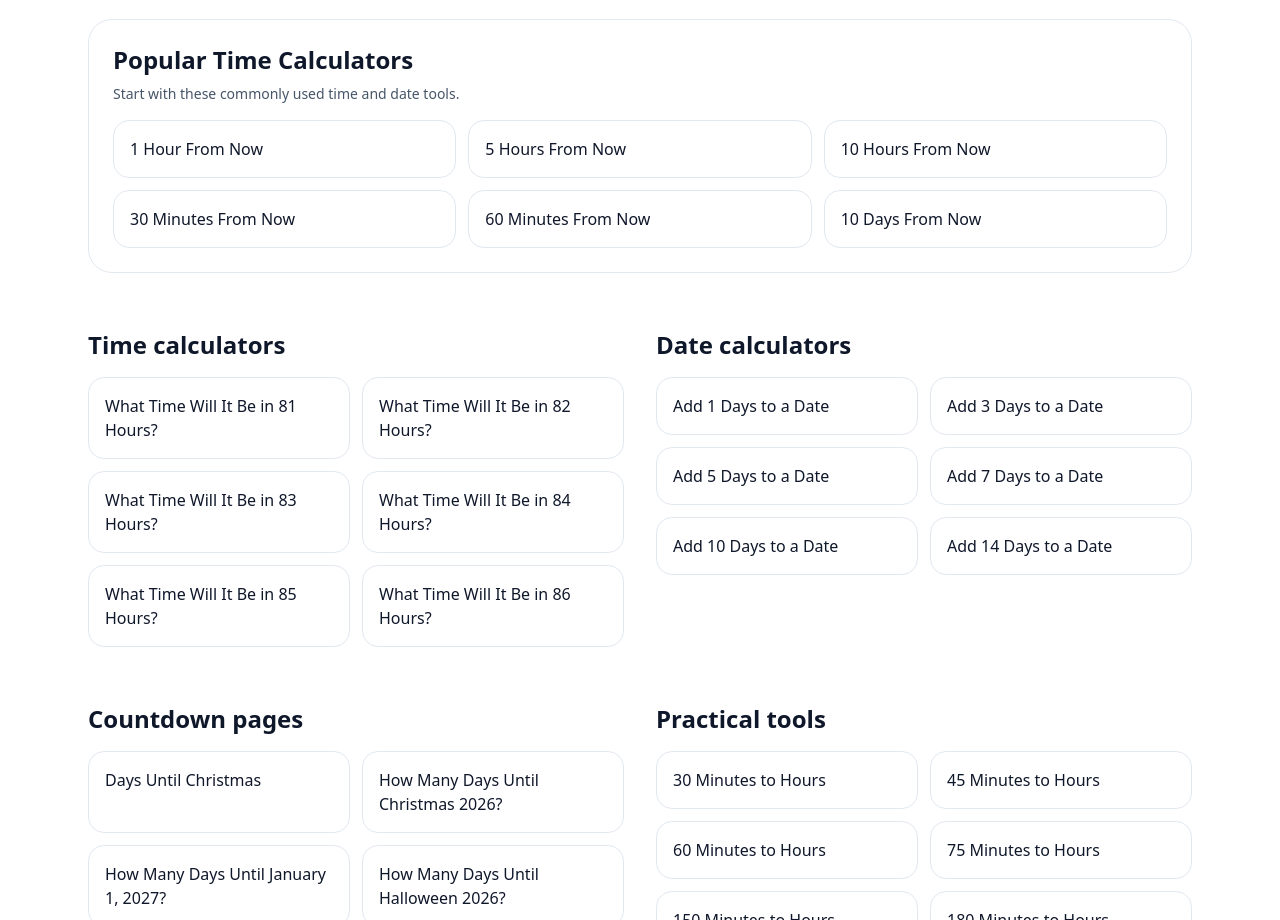
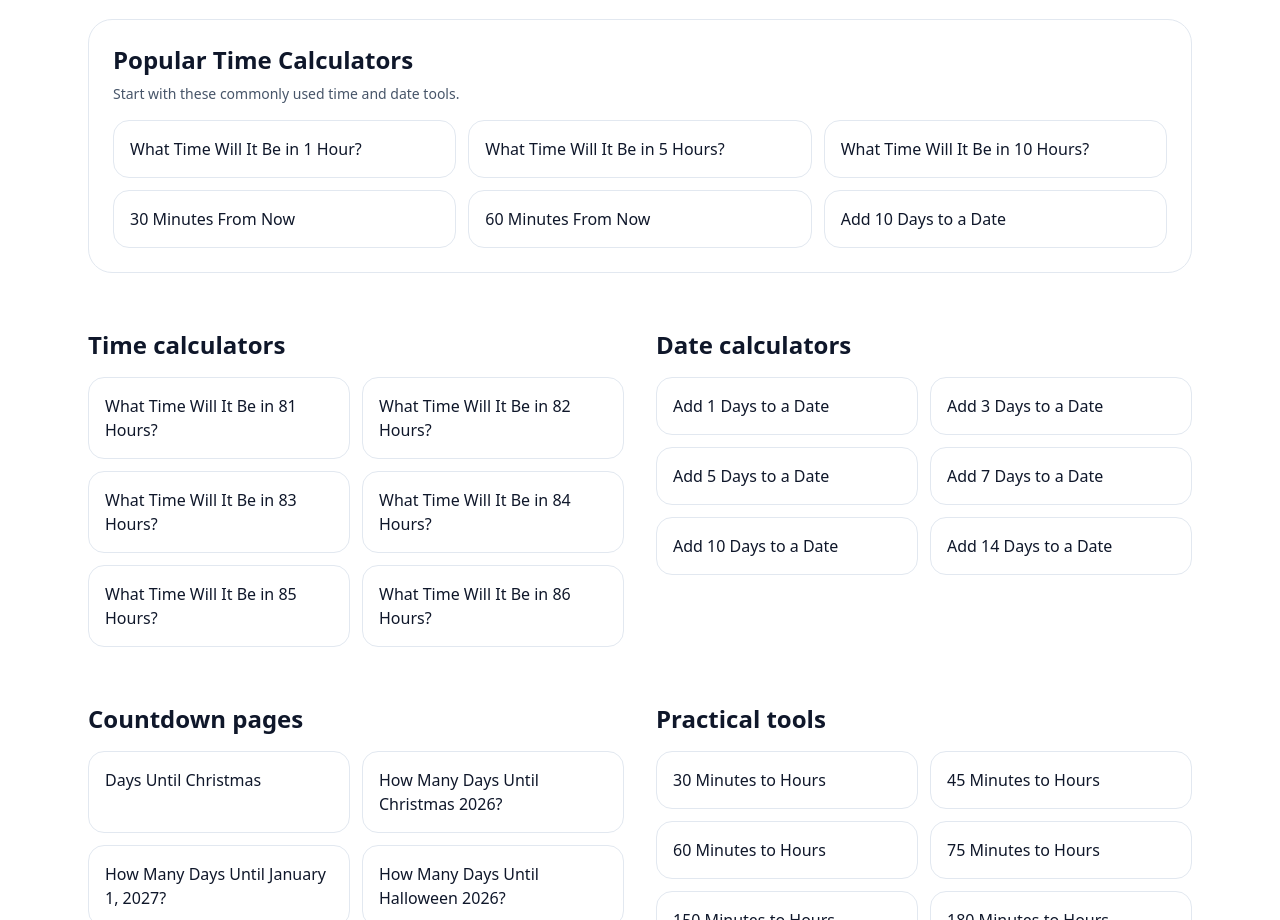
Before and after one commit to Texasguy817/datetimecalchub, a Next.js app: page / in a window 1280 px wide. Shown: the part 1400-2320 px from the top of the page. Built offline with nearby package versions, Linux system fonts and the light colour scheme.

Commit message:
Add files via upload

```diff
--- a/app/page.tsx
+++ b/app/page.tsx
@@ -57,12 +57,12 @@ export default function HomePage() {
             <h2 className="text-2xl font-bold">Popular Time Calculators</h2>
             <p className="mt-2 text-sm text-slate-600">Start with these commonly used time and date tools.</p>
             <div className="mt-4 grid gap-3 sm:grid-cols-2 lg:grid-cols-3">
-              <Link className="rounded-2xl border border-slate-200 p-4 hover:bg-slate-50" href="/1-hours-from-now">1 Hour From Now</Link>
-              <Link className="rounded-2xl border border-slate-200 p-4 hover:bg-slate-50" href="/5-hours-from-now">5 Hours From Now</Link>
-              <Link className="rounded-2xl border border-slate-200 p-4 hover:bg-slate-50" href="/10-hours-from-now">10 Hours From Now</Link>
+              <Link className="rounded-2xl border border-slate-200 p-4 hover:bg-slate-50" href="/what-time-will-it-be-in-1-hour">What Time Will It Be in 1 Hour?</Link>
+              <Link className="rounded-2xl border border-slate-200 p-4 hover:bg-slate-50" href="/what-time-will-it-be-in-5-hours">What Time Will It Be in 5 Hours?</Link>
+              <Link className="rounded-2xl border border-slate-200 p-4 hover:bg-slate-50" href="/what-time-will-it-be-in-10-hours">What Time Will It Be in 10 Hours?</Link>
               <Link className="rounded-2xl border border-slate-200 p-4 hover:bg-slate-50" href="/30-minutes-from-now">30 Minutes From Now</Link>
               <Link className="rounded-2xl border border-slate-200 p-4 hover:bg-slate-50" href="/60-minutes-from-now">60 Minutes From Now</Link>
-              <Link className="rounded-2xl border border-slate-200 p-4 hover:bg-slate-50" href="/10-days-from-now">10 Days From Now</Link>
+              <Link className="rounded-2xl border border-slate-200 p-4 hover:bg-slate-50" href="/add-10-days-to-date">Add 10 Days to a Date</Link>
             </div>
           </section>
 
```
Also changed, not shown: README.txt (added).
